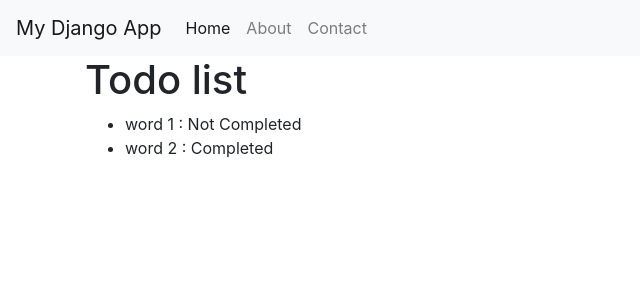
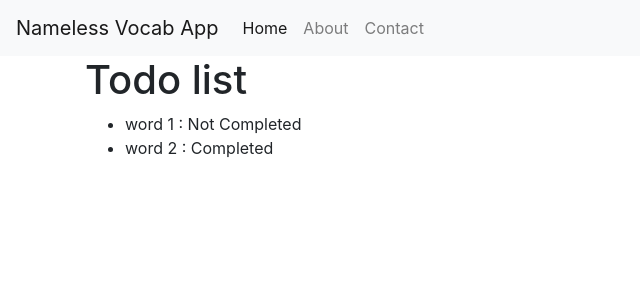
Before and after one commit to Vyacheslav2323/myrepo, a Django app: page /todos/ in a window 1280 px wide. Shown: the top 300 px of the page, without its empty margins (0-640 px from the left). Run offline with Django 5.2, Linux system fonts and the light colour scheme; data comes from the database, SQL or seed files in the repository; some libraries are stand-ins or nearby versions.

Commit message:
Updated HTML file

```diff
--- a/members/templates/myfirst.html
+++ b/members/templates/myfirst.html
@@ -5,14 +5,14 @@
     <meta name="viewport" content="width=device-width, initial-scale=1.0" />
     <title>
       {% block title %}
-        Django App
+        Nameless Vocabulary App
       {% endblock %}
     </title>
     <link rel="stylesheet" href="https://stackpath.bootstrapcdn.com/bootstrap/4.3.1/css/bootstrap.min.css"  rel="stylesheet" />
   </head>
   <body>
     <nav class="navbar navbar-expand-lg navbar-light bg-light">
-      <a class="navbar-brand" href="#">My Django App</a>
+      <a class="navbar-brand" href="#">Nameless Vocab App</a>
       <button class="navbar-toggler" type="button" data-toggle="collapse" data-target="#navbarNav" aria-controls="navbarNav" aria-expanded="false" aria-label="Toggle navigation"><span class="navbar-toggler-icon"></span></button>
       <div class="collapse navbar-collapse" id="navbarNav">
         <ul class="navbar-nav">
```
